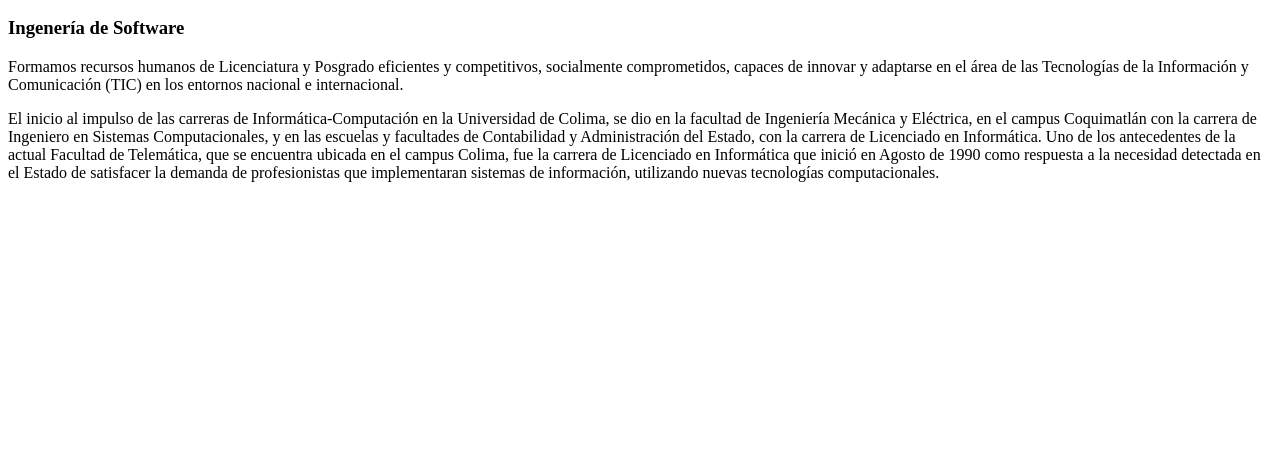
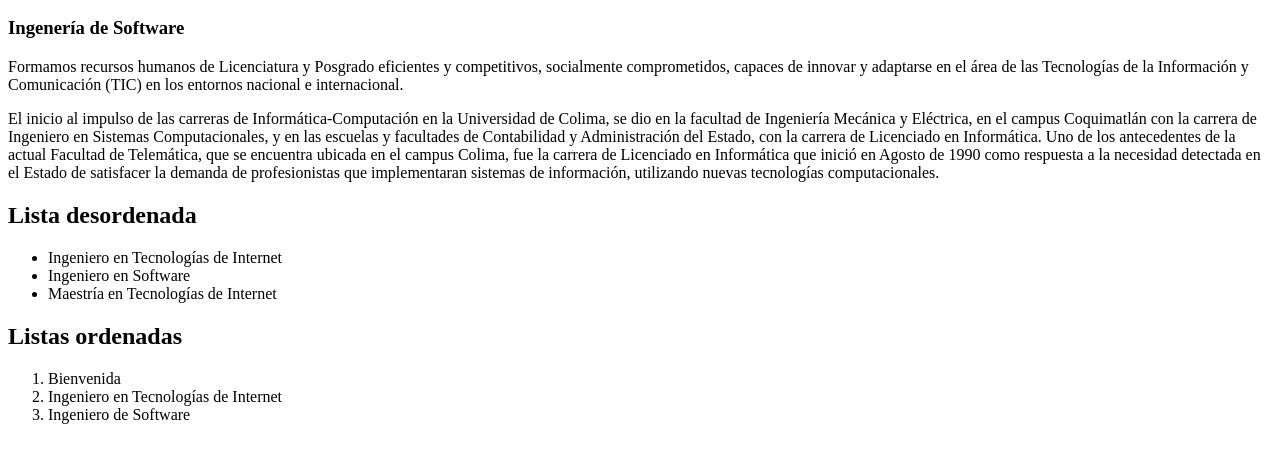
Before and after one commit to Juan1324/01-Elementos-HTML, a plain HTML site: page index.html in a window 1280 px wide. Shown: the part 96-558 px from the top of the page. Drawn offline with Linux system fonts and the light colour scheme.

Commit message:
Probando

```diff
--- a/index.html
+++ b/index.html
@@ -19,5 +19,19 @@
         El inicio al impulso de las carreras de Informática-Computación en la Universidad de Colima, se dio en la facultad de Ingeniería Mecánica y Eléctrica, en el campus Coquimatlán con la carrera de Ingeniero en Sistemas Computacionales, y en las escuelas y facultades de Contabilidad y Administración del Estado, con la carrera de Licenciado en Informática.
         Uno de los antecedentes de la actual Facultad de Telemática, que se encuentra ubicada en el campus Colima, fue la carrera de Licenciado en Informática que inició en Agosto de 1990 como respuesta a la necesidad detectada en el Estado de satisfacer la demanda de profesionistas que implementaran sistemas de información, utilizando nuevas tecnologías computacionales.
     </p>
+    <h2>
+        Lista desordenada
+    </h2>
+    <ul>
+        <li>Ingeniero en Tecnologías de Internet</li>
+        <li>Ingeniero en Software</li>
+        <li>Maestría en Tecnologías de Internet</li>
+    </ul>
+    <h2>Listas ordenadas</h2>
+    <ol>
+        <li>Bienvenida</li>
+        <li>Ingeniero en Tecnologías de Internet</li>
+        <li>Ingeniero de Software</li>
+    </ol>
 </body>
 </html>
```
